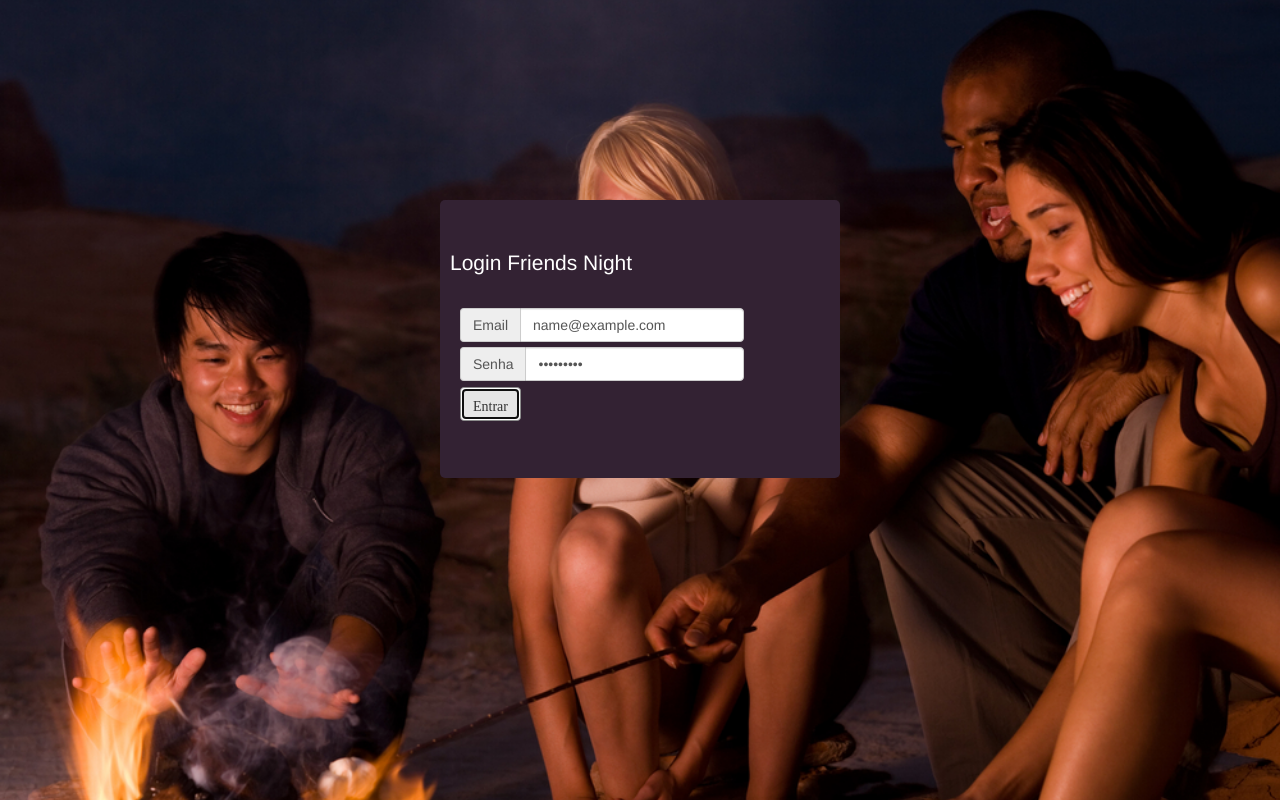
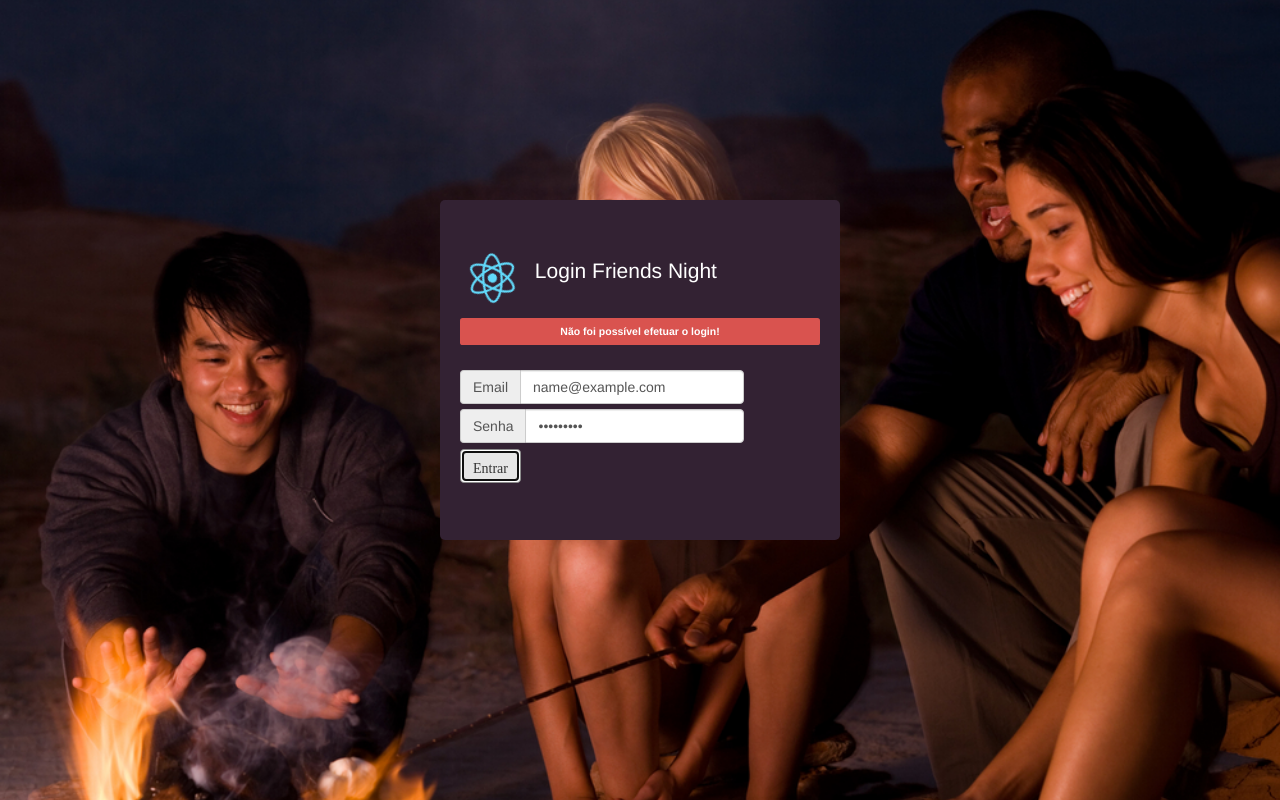
Before and after one commit to Nickrosendo/friends-night, a React (Create React App) app: page /login in a window 1280 px wide. Both pictures are taken after typing "name@example.com", "Sample123" into the empty fields and a click on the input "Entrar". Built offline with nearby package versions, Linux system fonts and the light colour scheme; no server answers.

Commit message:
LoginComponentWorking

```diff
--- a/src/App.js
+++ /dev/null
@@ -1,69 +0,0 @@
-import React, { Component } from 'react';
-import './login.css';
-import $  from 'jquery';
-// import loginBG from './img/friends-night-login-bg.jpg';
-
-class App extends Component {
-
-  constructor(){
-    super();
-    this.state = {}
-  }
-
-  componentDidMount(){
-
-     $.get("http://localhost:8080/usuarios", function(data, status){
-        console.log("Data: " + JSON.stringify( data) + "\nStatus: " + status);
-    });
-  }
-
-  cadastraUsuario(event){
-    event.preventDefault();
-    $.ajax({
-      url: 'http://localhost:8080/usuarios/usuario',
-      dataType: 'text',
-      type: 'POST',
-      data: JSON.stringify({ email: 'TESTE@hotmail.com', senha: '123456' }),
-      succcess: function(resposta) {
-        console.log('ok, ',resposta.status);
-      },
-      error: function(resposta) {
-      console.log( 'not ok ',resposta.status);
-      }
-    })
-
-  }
-
-
-
-  render() {
-    return (
-      <div className="fn-login">
-        <div className="fn-login-container jumbotron">
-          <p> Login Friends Night</p>
-          <form className="fn-login-form" onSubmit={this.cadastraUsuario}>
-            <div className="input-group">
-              <span className="input-group-addon" id="basic-addon1">Email</span>
-              <input type="text" className="form-control" placeholder="Email" aria-describedby="basic-addon1" />
-            </div>
-            <div className="input-group">
-              <span className="input-group-addon" id="basic-addon1">Senha</span>
-              <input type="password" className="form-control" placeholder="Senha" aria-describedby="basic-addon1" />
-            </div>
-
-            <div className="login-options">
-              <input type="submit" className="btn btn-default btn-login glyphicon glyphicon-log-in" value="Entrar"/>
-
-              <div className="fb-login-button btn-login" data-width="130" data-max-rows="1" data-size="medium" data-button-type="continue_with" data-auto-logout-link="false"></div>
-            </div>
-          </form>
-
-        </div>
-      </div>
-    );
-
-
-  }
-}
-
-export default App;
--- a/src/Home.js
+++ b/src/components/Home.js
@@ -1,7 +1,6 @@
 import React, { Component } from 'react';
-import './App.css';
-import logo from './logo.svg';
-import profileLogo from './img/Rosendo.jpg';
+import logo from '../logo.svg';
+import profileLogo from '../img/Rosendo.jpg';
 
 class Home extends Component {
   render() {
--- /dev/null
+++ b/src/components/Login.js
@@ -0,0 +1,87 @@
+import React, { Component } from 'react';
+import logo from '../logo.svg';
+import {browserHistory} from 'react-router';
+
+class Login extends Component {
+
+  constructor() {
+    super();
+    this.state = {
+      msg: ''
+    }
+  }
+
+  componentDidMount() {}
+
+  verificaUsuario(event) {
+    event.preventDefault();
+    this.setState({ msg: 'Não foi possível efetuar o login!' })
+    const RequestInfo = {
+      method: 'POST',
+      body: JSON.stringify({ email: this.email.value, senha: this.senha.value }),
+      headers: new Headers({
+        'Content-Type': 'application/json'
+      })
+    }
+    fetch('http://localhost:8080/usuarios/usuario', RequestInfo)
+      .then(response => {
+        if (response.ok)
+          return response.text();
+        else
+          throw new Error()
+      })
+      .then(token => {
+        browserHistory.push('/');
+      })
+      .catch(error => {
+        this.setState({ msg: 'Não foi possível efetuar o login!' });
+      });
+
+  }
+
+  ErrorMessages() {
+    if (this.state.msg) {
+      return (<span className="label label-danger text-center error-msg"> {this.state.msg} </span>);
+    }
+  }
+
+
+
+  render() {
+    return (
+      <page className="login-page-bg">
+        <div className="fn-login">
+          <div className="fn-login-container jumbotron">
+
+            <div className="fn-login-title-container">
+              <img src={logo} className="App-logo text-center" alt="logo" />
+              <p className="text-center"> Login Friends Night</p>
+            </div>
+            {this.ErrorMessages()}
+            <form className="fn-login-form" onSubmit={this.verificaUsuario.bind(this)}>
+              <div className="input-group">
+                <span className="input-group-addon" id="basic-addon1">Email</span>
+                <input type="text" className="form-control" placeholder="Email" ref={value => this.email = value} />
+              </div>
+              <div className="input-group">
+                <span className="input-group-addon" id="basic-addon1">Senha</span>
+                <input type="password" className="form-control" placeholder="Senha" ref={value => this.senha = value} />
+              </div>
+
+              <div className="login-options">
+                <input type="submit" className="btn btn-default btn-login glyphicon glyphicon-log-in" value="Entrar" />
+
+                <div className="fb-login-button btn-login" data-width="130" data-max-rows="1" data-size="medium" data-button-type="continue_with" data-auto-logout-link="false"></div>
+              </div>
+            </form>
+
+          </div>
+        </div>
+      </page>
+    );
+
+
+  }
+}
+
+export default Login;
--- a/src/App.css
+++ b/src/css/App.css
@@ -1,3 +1,4 @@
+
 .App {
   text-align: center;
 }
--- /dev/null
+++ b/src/css/index.css
@@ -0,0 +1,16 @@
+body {
+  margin: 0;
+  padding: 0;
+  font-family: sans-serif;
+}
+
+.App-logo {
+  display: inline-block;
+  animation: App-logo-spin infinite 20s linear;
+  height: 60px;
+}
+
+@keyframes App-logo-spin {
+  from { transform: rotate(0deg); }
+  to { transform: rotate(360deg); }
+}
--- a/src/login.css
+++ b/src/css/login.css
@@ -1,15 +1,33 @@
-body{
-  background: url('./img/friends-night-login-bg.jpg') no-repeat center center fixed;
+.login-page-bg {
+    background: url('../img/friends-night-login-bg.jpg') no-repeat center center fixed;
   -webkit-background-size: cover;
   -moz-background-size: cover;
   -o-background-size: cover;
   background-size: cover;
+
+    /*To support older browsers*/
+    height: 100%;
+    width: 100%;
+
+    position: absolute;
+
+    /* match the viewport size. */
+    height: 100vh;
+    width: 100vw;
+
+    background-repeat: no-repeat;
+    background-size: 100%;
 }
 
 .fn-login{
   margin-top: 200px;
 
   color: #fff;
+}
+
+.fn-login-title-container{
+  display: flex;
+  align-items: center;
 }
 
 .fn-login-container{
@@ -39,3 +57,9 @@ body{
   display: flex;
   align-items: center;
 }
+
+.error-msg{
+  display: block !important;
+  margin: 1rem;
+  padding: 8px 0 !important;
+}
--- a/src/index.css
+++ /dev/null
@@ -1,5 +0,0 @@
-body {
-  margin: 0;
-  padding: 0;
-  font-family: sans-serif;
-}
--- a/src/index.js
+++ b/src/index.js
@@ -1,9 +1,20 @@
 import React from 'react';
 import ReactDOM from 'react-dom';
-import './index.css';
-import App from './App';
+import './css/index.css';
+import './css/login.css';
+import './css/App.css';
 import 'bootstrap/dist/css/bootstrap.min.css';
+import Login from './components/Login';
+import Home from './components/Home';
 import registerServiceWorker from './registerServiceWorker';
+import { Router, Route, browserHistory } from 'react-router';
 
-ReactDOM.render(<App />, document.getElementById('root'));
+ReactDOM.render((
+  <Router history={browserHistory}>
+    <Route path="/login" component={Login}></Route>
+    <Route path="/" component={Home}></Route>
+  </Router>
+),
+  document.getElementById('root')
+);
 registerServiceWorker();
```
Also changed, not shown: package.json (+9 -4 lines), 1 other file (tests, documents, lock files or other folders).
